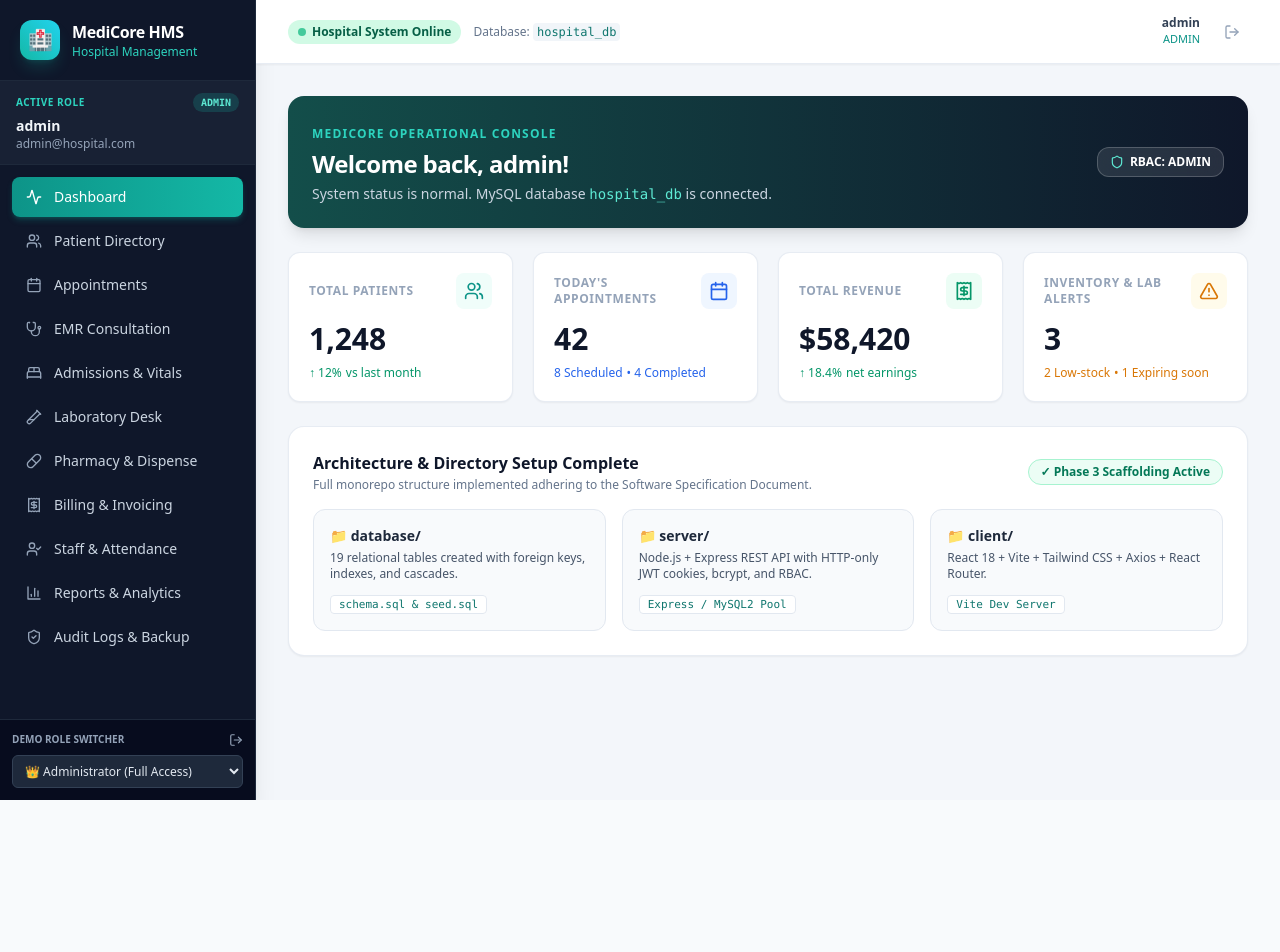
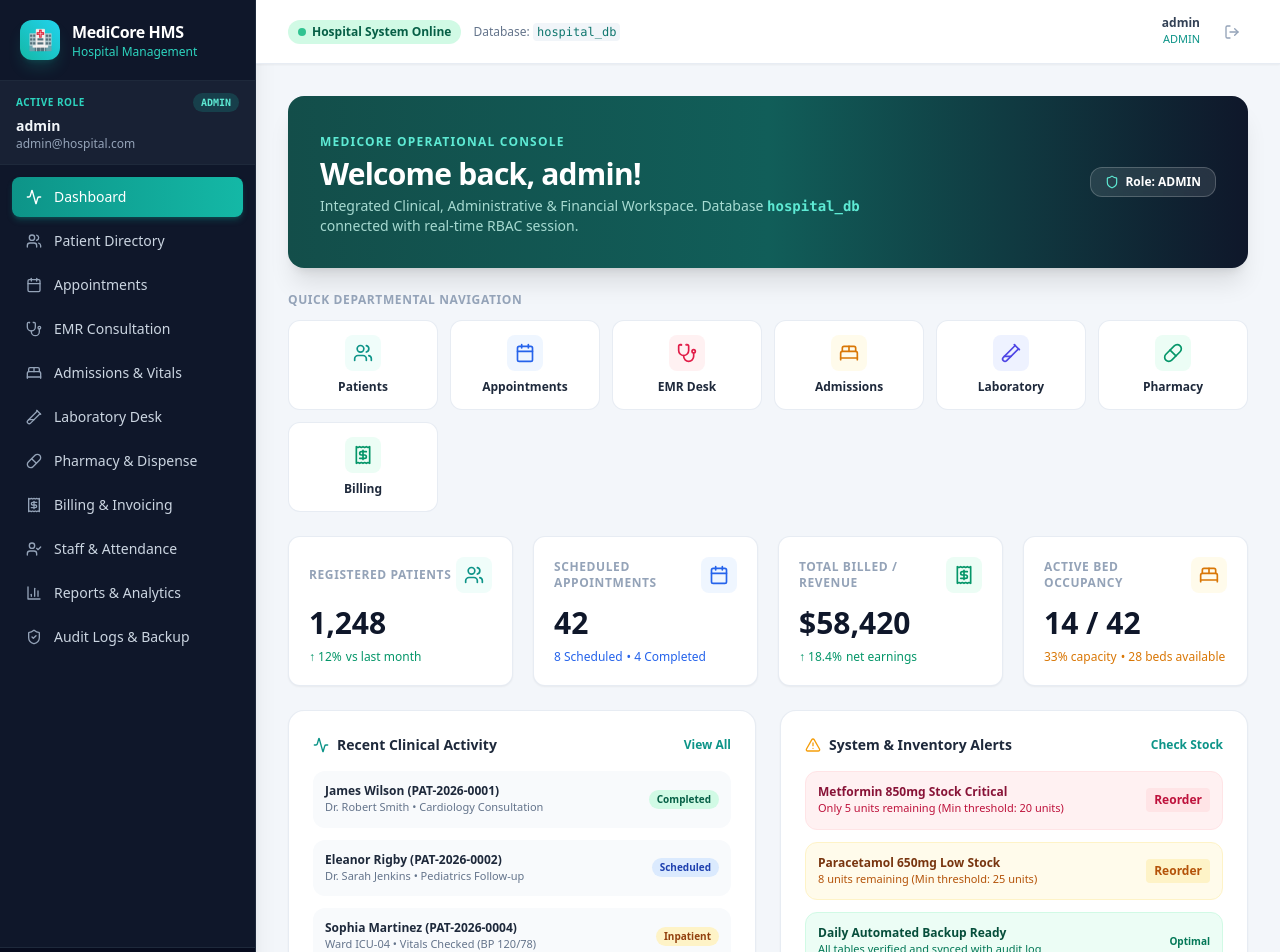
Before and after one commit to ThisariHewage/hospital-management-system, a React (Vite) app in the folder client/: page / in a window 1280 px wide. Shown: the top 952 px of the page. Before the commit the page ends 800 px from the top, so only its background shows below. Built offline with nearby package versions, Linux system fonts and the light colour scheme; no server answers.

Commit message:
feat(client): implement operational KPI dashboard with role-adaptive feeds

```diff
--- a/client/src/pages/Dashboard.jsx
+++ b/client/src/pages/Dashboard.jsx
@@ -1,8 +1,10 @@
 import React from 'react';
+import { Link } from 'react-router-dom';
 import { useAuth } from '../context/AuthContext';
 import {
     Users, Calendar, Receipt, AlertTriangle, Activity,
-    Clock, Shield, ArrowUpRight, CheckCircle2
+    Clock, Shield, ArrowUpRight, CheckCircle2, Stethoscope,
+    BedDouble, TestTube2, Pill, UserCheck, HardDrive
 } from 'lucide-react';
 
 export default function Dashboard() {
@@ -11,19 +13,82 @@ export default function Dashboard() {
     return (
         <div className="space-y-6 max-w-7xl mx-auto">
             {/* Welcome Banner */}
-            <div className="flex flex-col md:flex-row md:items-center justify-between gap-4 bg-gradient-to-r from-teal-900 to-slate-900 p-6 rounded-2xl text-white shadow-lg">
+            <div className="flex flex-col md:flex-row md:items-center justify-between gap-4 bg-gradient-to-r from-teal-900 via-teal-800 to-slate-900 p-6 md:p-8 rounded-2xl text-white shadow-xl">
                 <div>
-                    <span className="text-xs uppercase tracking-widest text-teal-400 font-bold">MediCore Operational Console</span>
-                    <h2 className="text-2xl font-extrabold tracking-tight mt-1">Welcome back, {user?.title || user?.username}!</h2>
-                    <p className="text-sm text-slate-300 mt-1">
-                        System status is normal. MySQL database <span className="font-mono text-teal-300">hospital_db</span> is connected.
+                    <span className="text-xs uppercase tracking-widest text-teal-300 font-bold">MediCore Operational Console</span>
+                    <h2 className="text-2xl md:text-3xl font-extrabold tracking-tight mt-1">Welcome back, {user?.title || user?.username}!</h2>
+                    <p className="text-sm text-teal-100/80 mt-1 max-w-xl">
+                        Integrated Clinical, Administrative & Financial Workspace. Database <span className="font-mono text-teal-300 font-semibold">hospital_db</span> connected with real-time RBAC session.
                     </p>
                 </div>
-                <div className="flex items-center space-x-2">
-                    <span className="inline-flex items-center px-3 py-1.5 rounded-xl text-xs font-semibold bg-white/10 text-white backdrop-blur-md border border-white/20">
+                <div className="flex flex-col sm:flex-row items-start sm:items-center gap-2">
+                    <span className="inline-flex items-center px-3.5 py-1.5 rounded-xl text-xs font-bold bg-white/10 text-white backdrop-blur-md border border-white/20">
                         <Shield className="w-3.5 h-3.5 mr-1.5 text-teal-300" />
-                        RBAC: {role}
+                        Role: {role}
                     </span>
+                </div>
+            </div>
+
+            {/* Role-tailored Quick Actions */}
+            <div>
+                <h3 className="text-xs font-bold uppercase tracking-wider text-slate-400 mb-3">Quick Departmental Navigation</h3>
+                <div className="grid grid-cols-2 sm:grid-cols-3 lg:grid-cols-6 gap-3">
+                    {['ADMIN', 'DOCTOR', 'NURSE', 'RECEPTIONIST'].includes(role) && (
+                        <Link to="/patients" className="p-3.5 bg-white rounded-xl border border-slate-200/80 hover:border-teal-500 hover:shadow-sm transition flex flex-col items-center text-center group">
+                            <div className="p-2 rounded-lg bg-teal-50 text-teal-600 group-hover:bg-teal-600 group-hover:text-white transition">
+                                <Users className="w-5 h-5" />
+                            </div>
+                            <span className="text-xs font-bold text-slate-800 mt-2">Patients</span>
+                        </Link>
+                    )}
+                    {['ADMIN', 'DOCTOR', 'RECEPTIONIST'].includes(role) && (
+                        <Link to="/appointments" className="p-3.5 bg-white rounded-xl border border-slate-200/80 hover:border-teal-500 hover:shadow-sm transition flex flex-col items-center text-center group">
+                            <div className="p-2 rounded-lg bg-blue-50 text-blue-600 group-hover:bg-blue-600 group-hover:text-white transition">
+                                <Calendar className="w-5 h-5" />
+                            </div>
+                            <span className="text-xs font-bold text-slate-800 mt-2">Appointments</span>
+                        </Link>
+                    )}
+                    {['ADMIN', 'DOCTOR'].includes(role) && (
+                        <Link to="/emr" className="p-3.5 bg-white rounded-xl border border-slate-200/80 hover:border-teal-500 hover:shadow-sm transition flex flex-col items-center text-center group">
+                            <div className="p-2 rounded-lg bg-rose-50 text-rose-600 group-hover:bg-rose-600 group-hover:text-white transition">
+                                <Stethoscope className="w-5 h-5" />
+                            </div>
+                            <span className="text-xs font-bold text-slate-800 mt-2">EMR Desk</span>
+                        </Link>
+                    )}
+                    {['ADMIN', 'NURSE'].includes(role) && (
+                        <Link to="/admissions" className="p-3.5 bg-white rounded-xl border border-slate-200/80 hover:border-teal-500 hover:shadow-sm transition flex flex-col items-center text-center group">
+                            <div className="p-2 rounded-lg bg-amber-50 text-amber-600 group-hover:bg-amber-600 group-hover:text-white transition">
+                                <BedDouble className="w-5 h-5" />
+                            </div>
+                            <span className="text-xs font-bold text-slate-800 mt-2">Admissions</span>
+                        </Link>
+                    )}
+                    {['ADMIN', 'LAB_STAFF'].includes(role) && (
+                        <Link to="/laboratory" className="p-3.5 bg-white rounded-xl border border-slate-200/80 hover:border-teal-500 hover:shadow-sm transition flex flex-col items-center text-center group">
+                            <div className="p-2 rounded-lg bg-indigo-50 text-indigo-600 group-hover:bg-indigo-600 group-hover:text-white transition">
+                                <TestTube2 className="w-5 h-5" />
+                            </div>
+                            <span className="text-xs font-bold text-slate-800 mt-2">Laboratory</span>
+                        </Link>
+                    )}
+                    {['ADMIN', 'PHARMACIST'].includes(role) && (
+                        <Link to="/pharmacy" className="p-3.5 bg-white rounded-xl border border-slate-200/80 hover:border-teal-500 hover:shadow-sm transition flex flex-col items-center text-center group">
+                            <div className="p-2 rounded-lg bg-emerald-50 text-emerald-600 group-hover:bg-emerald-600 group-hover:text-white transition">
+                                <Pill className="w-5 h-5" />
+                            </div>
+                            <span className="text-xs font-bold text-slate-800 mt-2">Pharmacy</span>
+                        </Link>
+                    )}
+                    {['ADMIN', 'RECEPTIONIST', 'ACCOUNTANT'].includes(role) && (
+                        <Link to="/billing" className="p-3.5 bg-white rounded-xl border border-slate-200/80 hover:border-teal-500 hover:shadow-sm transition flex flex-col items-center text-center group">
+                            <div className="p-2 rounded-lg bg-emerald-50 text-emerald-600 group-hover:bg-emerald-600 group-hover:text-white transition">
+                                <Receipt className="w-5 h-5" />
+                            </div>
+                            <span className="text-xs font-bold text-slate-800 mt-2">Billing</span>
+                        </Link>
+                    )}
                 </div>
             </div>
 
@@ -31,7 +96,7 @@ export default function Dashboard() {
             <div className="grid grid-cols-1 sm:grid-cols-2 lg:grid-cols-4 gap-5">
                 <div className="bg-white p-5 rounded-xl border border-slate-200/80 shadow-sm hover:shadow-md transition-shadow">
                     <div className="flex items-center justify-between text-slate-500 mb-3">
-                        <span className="text-xs font-bold uppercase tracking-wider text-slate-400">Total Patients</span>
+                        <span className="text-xs font-bold uppercase tracking-wider text-slate-400">Registered Patients</span>
                         <div className="p-2 rounded-lg bg-teal-50 text-teal-600">
                             <Users className="w-5 h-5" />
                         </div>
@@ -44,7 +109,7 @@ export default function Dashboard() {
 
                 <div className="bg-white p-5 rounded-xl border border-slate-200/80 shadow-sm hover:shadow-md transition-shadow">
                     <div className="flex items-center justify-between text-slate-500 mb-3">
-                        <span className="text-xs font-bold uppercase tracking-wider text-slate-400">Today's Appointments</span>
+                        <span className="text-xs font-bold uppercase tracking-wider text-slate-400">Scheduled Appointments</span>
                         <div className="p-2 rounded-lg bg-blue-50 text-blue-600">
                             <Calendar className="w-5 h-5" />
                         </div>
@@ -57,7 +122,7 @@ export default function Dashboard() {
 
                 <div className="bg-white p-5 rounded-xl border border-slate-200/80 shadow-sm hover:shadow-md transition-shadow">
                     <div className="flex items-center justify-between text-slate-500 mb-3">
-                        <span className="text-xs font-bold uppercase tracking-wider text-slate-400">Total Revenue</span>
+                        <span className="text-xs font-bold uppercase tracking-wider text-slate-400">Total Billed / Revenue</span>
                         <div className="p-2 rounded-lg bg-emerald-50 text-emerald-600">
                             <Receipt className="w-5 h-5" />
                         </div>
@@ -70,53 +135,85 @@ export default function Dashboard() {
 
                 <div className="bg-white p-5 rounded-xl border border-slate-200/80 shadow-sm hover:shadow-md transition-shadow">
                     <div className="flex items-center justify-between text-slate-500 mb-3">
-                        <span className="text-xs font-bold uppercase tracking-wider text-slate-400">Inventory & Lab Alerts</span>
+                        <span className="text-xs font-bold uppercase tracking-wider text-slate-400">Active Bed Occupancy</span>
                         <div className="p-2 rounded-lg bg-amber-50 text-amber-600">
-                            <AlertTriangle className="w-5 h-5" />
+                            <BedDouble className="w-5 h-5" />
                         </div>
                     </div>
-                    <div className="text-3xl font-extrabold text-slate-900">3</div>
+                    <div className="text-3xl font-extrabold text-slate-900">14 / 42</div>
                     <div className="flex items-center text-xs text-amber-600 mt-2 font-medium">
-                        <span className="mr-1">2 Low-stock</span> • 1 Expiring soon
+                        <span className="mr-1">33% capacity</span> • 28 beds available
                     </div>
                 </div>
             </div>
 
-            {/* Architecture & Verification Panel */}
-            <div className="bg-white rounded-2xl border border-slate-200/80 p-6 shadow-sm">
-                <div className="flex items-center justify-between mb-4">
-                    <div>
-                        <h3 className="text-base font-bold text-slate-900">Architecture & Directory Setup Complete</h3>
-                        <p className="text-xs text-slate-500 mt-0.5">Full monorepo structure implemented adhering to the Software Specification Document.</p>
+            {/* Clinical & Operational Status Feed */}
+            <div className="grid grid-cols-1 lg:grid-cols-2 gap-6">
+                {/* Recent Consultations */}
+                <div className="bg-white p-6 rounded-2xl border border-slate-200/80 shadow-sm">
+                    <div className="flex items-center justify-between mb-4">
+                        <h3 className="font-bold text-slate-800 text-sm flex items-center space-x-2">
+                            <Activity className="w-4 h-4 text-teal-600" />
+                            <span>Recent Clinical Activity</span>
+                        </h3>
+                        <Link to="/patients" className="text-xs text-teal-600 font-semibold hover:underline">View All</Link>
                     </div>
-                    <span className="px-3 py-1 bg-emerald-50 text-emerald-700 text-xs font-semibold rounded-full border border-emerald-200">
-                        ✓ Phase 3 Scaffolding Active
-                    </span>
+                    <div className="space-y-3">
+                        <div className="p-3 bg-slate-50 rounded-xl flex items-center justify-between">
+                            <div>
+                                <p className="text-xs font-bold text-slate-800">James Wilson (PAT-2026-0001)</p>
+                                <p className="text-[11px] text-slate-500">Dr. Robert Smith • Cardiology Consultation</p>
+                            </div>
+                            <span className="text-[10px] font-semibold bg-emerald-100 text-emerald-800 px-2 py-0.5 rounded-full">Completed</span>
+                        </div>
+                        <div className="p-3 bg-slate-50 rounded-xl flex items-center justify-between">
+                            <div>
+                                <p className="text-xs font-bold text-slate-800">Eleanor Rigby (PAT-2026-0002)</p>
+                                <p className="text-[11px] text-slate-500">Dr. Sarah Jenkins • Pediatrics Follow-up</p>
+                            </div>
+                            <span className="text-[10px] font-semibold bg-blue-100 text-blue-800 px-2 py-0.5 rounded-full">Scheduled</span>
+                        </div>
+                        <div className="p-3 bg-slate-50 rounded-xl flex items-center justify-between">
+                            <div>
+                                <p className="text-xs font-bold text-slate-800">Sophia Martinez (PAT-2026-0004)</p>
+                                <p className="text-[11px] text-slate-500">Ward ICU-04 • Vitals Checked (BP 120/78)</p>
+                            </div>
+                            <span className="text-[10px] font-semibold bg-amber-100 text-amber-800 px-2 py-0.5 rounded-full">Inpatient</span>
+                        </div>
+                    </div>
                 </div>
 
-                <div className="grid grid-cols-1 md:grid-cols-3 gap-4">
-                    <div className="p-4 rounded-xl bg-slate-50 border border-slate-200">
-                        <span className="font-bold text-slate-800 text-sm block mb-1">📁 database/</span>
-                        <p className="text-xs text-slate-600 mb-2">19 relational tables created with foreign keys, indexes, and cascades.</p>
-                        <span className="text-[11px] font-mono text-teal-700 bg-white px-2 py-0.5 rounded border border-slate-200">
-                            schema.sql & seed.sql
-                        </span>
+                {/* System & Inventory Alerts */}
+                <div className="bg-white p-6 rounded-2xl border border-slate-200/80 shadow-sm">
+                    <div className="flex items-center justify-between mb-4">
+                        <h3 className="font-bold text-slate-800 text-sm flex items-center space-x-2">
+                            <AlertTriangle className="w-4 h-4 text-amber-500" />
+                            <span>System & Inventory Alerts</span>
+                        </h3>
+                        <Link to="/pharmacy" className="text-xs text-teal-600 font-semibold hover:underline">Check Stock</Link>
                     </div>
-
-                    <div className="p-4 rounded-xl bg-slate-50 border border-slate-200">
-                        <span className="font-bold text-slate-800 text-sm block mb-1">📁 server/</span>
-                        <p className="text-xs text-slate-600 mb-2">Node.js + Express REST API with HTTP-only JWT cookies, bcrypt, and RBAC.</p>
-                        <span className="text-[11px] font-mono text-teal-700 bg-white px-2 py-0.5 rounded border border-slate-200">
-                            Express / MySQL2 Pool
-                        </span>
-                    </div>
-
-                    <div className="p-4 rounded-xl bg-slate-50 border border-slate-200">
-                        <span className="font-bold text-slate-800 text-sm block mb-1">📁 client/</span>
-                        <p className="text-xs text-slate-600 mb-2">React 18 + Vite + Tailwind CSS + Axios + React Router.</p>
-                        <span className="text-[11px] font-mono text-teal-700 bg-white px-2 py-0.5 rounded border border-slate-200">
-                            Vite Dev Server
-                        </span>
+                    <div className="space-y-3">
+                        <div className="p-3 bg-rose-50 border border-rose-100 rounded-xl flex items-center justify-between">
+                            <div>
+                                <p className="text-xs font-bold text-rose-900">Metformin 850mg Stock Critical</p>
+                                <p className="text-[11px] text-rose-700">Only 5 units remaining (Min threshold: 20 units)</p>
+                            </div>
+                            <Link to="/pharmacy" className="text-xs font-bold text-rose-700 bg-rose-100 px-2 py-1 rounded hover:bg-rose-200">Reorder</Link>
+                        </div>
+                        <div className="p-3 bg-amber-50 border border-amber-100 rounded-xl flex items-center justify-between">
+                            <div>
+                                <p className="text-xs font-bold text-amber-900">Paracetamol 650mg Low Stock</p>
+                                <p className="text-[11px] text-amber-700">8 units remaining (Min threshold: 25 units)</p>
+                            </div>
+                            <Link to="/pharmacy" className="text-xs font-bold text-amber-700 bg-amber-100 px-2 py-1 rounded hover:bg-amber-200">Reorder</Link>
+                        </div>
+                        <div className="p-3 bg-emerald-50 border border-emerald-100 rounded-xl flex items-center justify-between">
+                            <div>
+                                <p className="text-xs font-bold text-emerald-900">Daily Automated Backup Ready</p>
+                                <p className="text-[11px] text-emerald-700">All tables verified and synced with audit log</p>
+                            </div>
+                            <span className="text-[10px] font-semibold text-emerald-700">Optimal</span>
+                        </div>
                     </div>
                 </div>
             </div>
```
